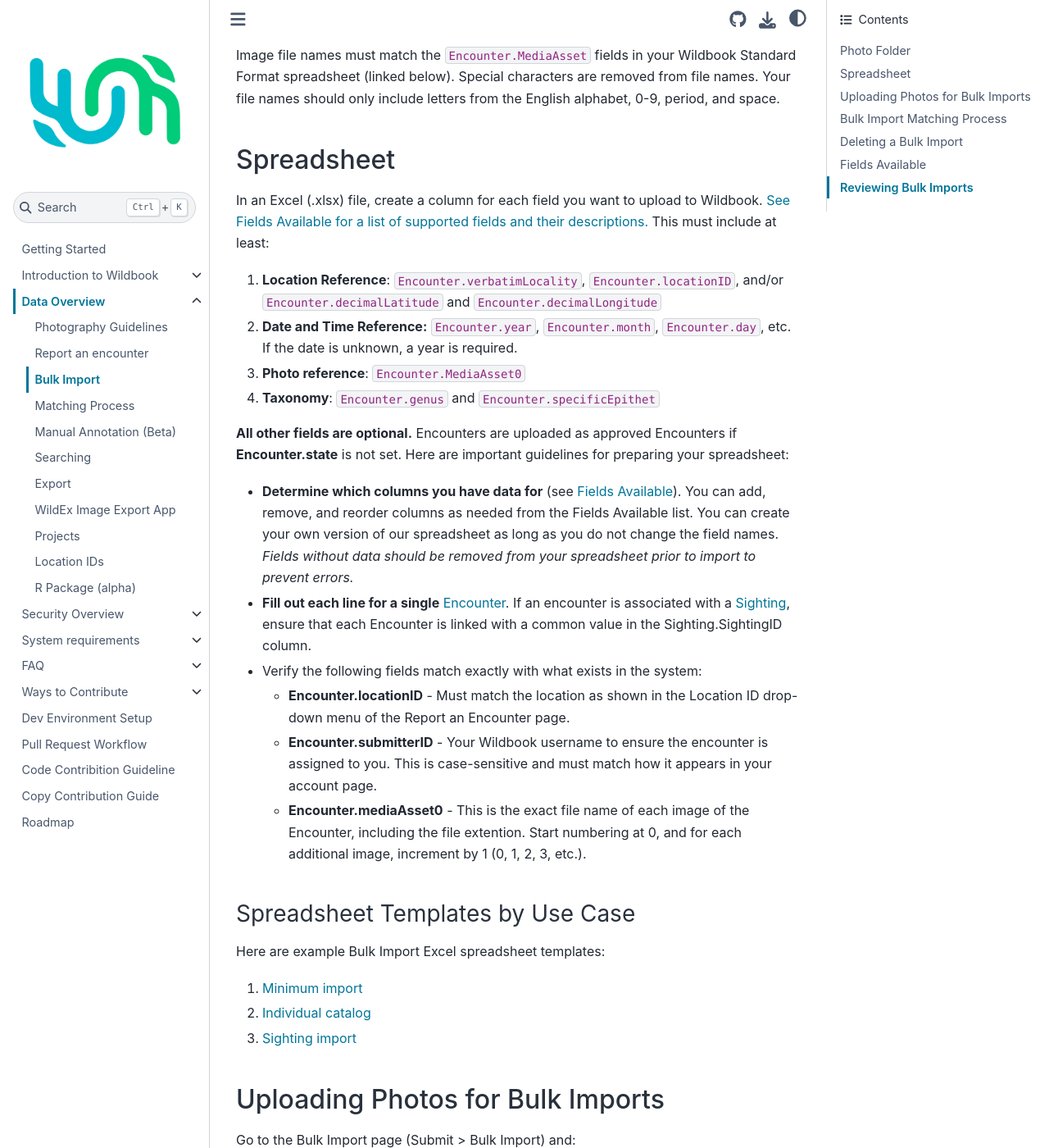
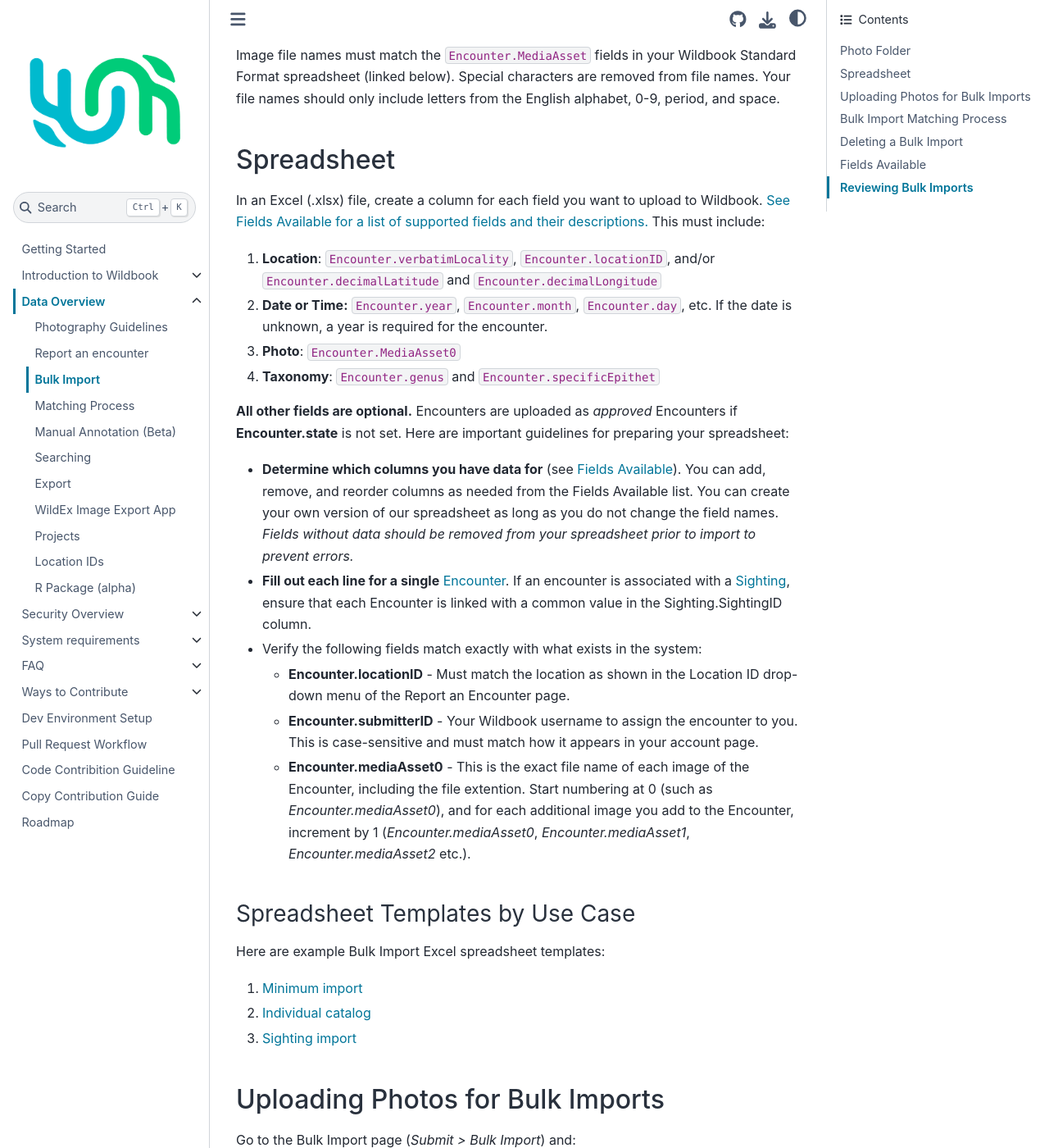
Before and after one commit to WildMeOrg/wildbook-docs, a Sphinx documentation site: the page built from docs/data/bulk-import-beta.md, in a window 1280 px wide and 1400 px high, scrolled down 585 px. Shown: the whole window at 82% size. Built offline with Sphinx 7.4.7 and the Sphinx Book theme 1.1.4, drawn with Linux system fonts in a browser that asks for light colours; some of the changed text lies outside the part shown.

Commit message:
Update bulk-import-beta.md

````diff
--- a/docs/data/bulk-import-beta.md
+++ b/docs/data/bulk-import-beta.md
@@ -1,6 +1,6 @@
 # Bulk Import
 
-**Bulk Import** allows users to upload photos (also referred to as media assets) and metadata (e.g., date, location, species, etc.) for multiple encounters at once.
+**Bulk Import** allows you to upload photos (media assets) and metadata (e.g., date, location, species, etc.) for multiple encounters at once.
 
 To prepare your data for bulk import you need:
 
@@ -19,14 +19,14 @@
 
 ## Spreadsheet
 
-In an Excel (.xlsx) file, create a column for each field you want to upload to Wildbook. [See Fields Available for a list of supported fields and their descriptions.](#fields-available) This must include at least:
+In an Excel (.xlsx) file, create a column for each field you want to upload to Wildbook. [See Fields Available for a list of supported fields and their descriptions.](#fields-available) This must include:
 
-1. **Location Reference**: `Encounter.verbatimLocality`, `Encounter.locationID`, and/or `Encounter.decimalLatitude` and `Encounter.decimalLongitude`
-2. **Date and Time Reference:** `Encounter.year`, `Encounter.month`, `Encounter.day`, etc. If the date is unknown, a year is required.
-3. **Photo reference**: `Encounter.MediaAsset0`
+1. **Location**: `Encounter.verbatimLocality`, `Encounter.locationID`, and/or `Encounter.decimalLatitude` and `Encounter.decimalLongitude`
+2. **Date or Time:** `Encounter.year`, `Encounter.month`, `Encounter.day`, etc. If the date is unknown, a year is required for the encounter.
+3. **Photo**: `Encounter.MediaAsset0`
 4. **Taxonomy**: `Encounter.genus` and `Encounter.specificEpithet`
 
-**All other fields are optional.** Encounters are uploaded as approved Encounters if **Encounter.state** is not set. Here are important guidelines for preparing your spreadsheet:
+**All other fields are optional.** Encounters are uploaded as *approved* Encounters if **Encounter.state** is not set. Here are important guidelines for preparing your spreadsheet:
 
 * **Determine which columns you have data for** (see [Fields Available](#fields-available)).
     You can add, remove, and reorder columns as needed from the Fields Available list. You can create your own version of our spreadsheet as long as you do not change the field names. *Fields without data should be removed from your spreadsheet prior to import to prevent errors.*
@@ -34,8 +34,8 @@
     If an encounter is associated with a [Sighting](../introduction/sighting.md), ensure that each Encounter is linked with a common value in the Sighting.SightingID column.
 * Verify the following fields match exactly with what exists in the system:
     * **Encounter.locationID** - Must match the location as shown in the Location ID drop-down menu of the Report an Encounter page.
-    * **Encounter.submitterID** - Your Wildbook username to ensure the encounter is assigned to you. This is case-sensitive and must match how it appears in your account page.
-    * **Encounter.mediaAsset0** - This is the exact file name of each image of the Encounter, including the file extention. Start numbering at 0, and for each additional image, increment by 1 (0, 1, 2, 3, etc.).
+    * **Encounter.submitterID** - Your Wildbook username to assign the encounter to you. This is case-sensitive and must match how it appears in your account page.
+    * **Encounter.mediaAsset0** - This is the exact file name of each image of the Encounter, including the file extention. Start numbering at 0 (such as *Encounter.mediaAsset0*), and for each additional image you add to the Encounter, increment by 1 (*Encounter.mediaAsset0*, *Encounter.mediaAsset1*, *Encounter.mediaAsset2* etc.).
 
 ### Spreadsheet Templates by Use Case
 
@@ -47,7 +47,7 @@
 
 ## Uploading Photos for Bulk Imports
 
-Go to the Bulk Import page (Submit > Bulk Import) and:
+Go to the Bulk Import page (*Submit > Bulk Import*) and:
 
 1. Click **Browse** to select your images or drag and drop them into the box.
 2. Once each photo upload reaches 100%, click **Next**.
@@ -57,7 +57,7 @@
 6. When you're done reviewing your spreadsheet, click **Set Location**.
 7. Select the location IDs you want to search for match candidates. Click **Start Import**.
 - Optionally, you can select the boxes to skip detection and identification. If you change your mind later and decide you do want detection or identification, you will need to delete the import and upload it again leaving those boxes unchecked.
-8. You can then click **See Details** to track you bulk import's progress or go back to the home page to view it later from the My Data > My Bulk Imports menu.
+8. You can then click **See Details** to track you bulk import's progress or go back to the home page to view it later from the *My Data > My Bulk Imports* menu.
 9. If you clicked **See Details**, this page will show your import's image validation status, detection, and identification progress.
 
 ```{note}
````
